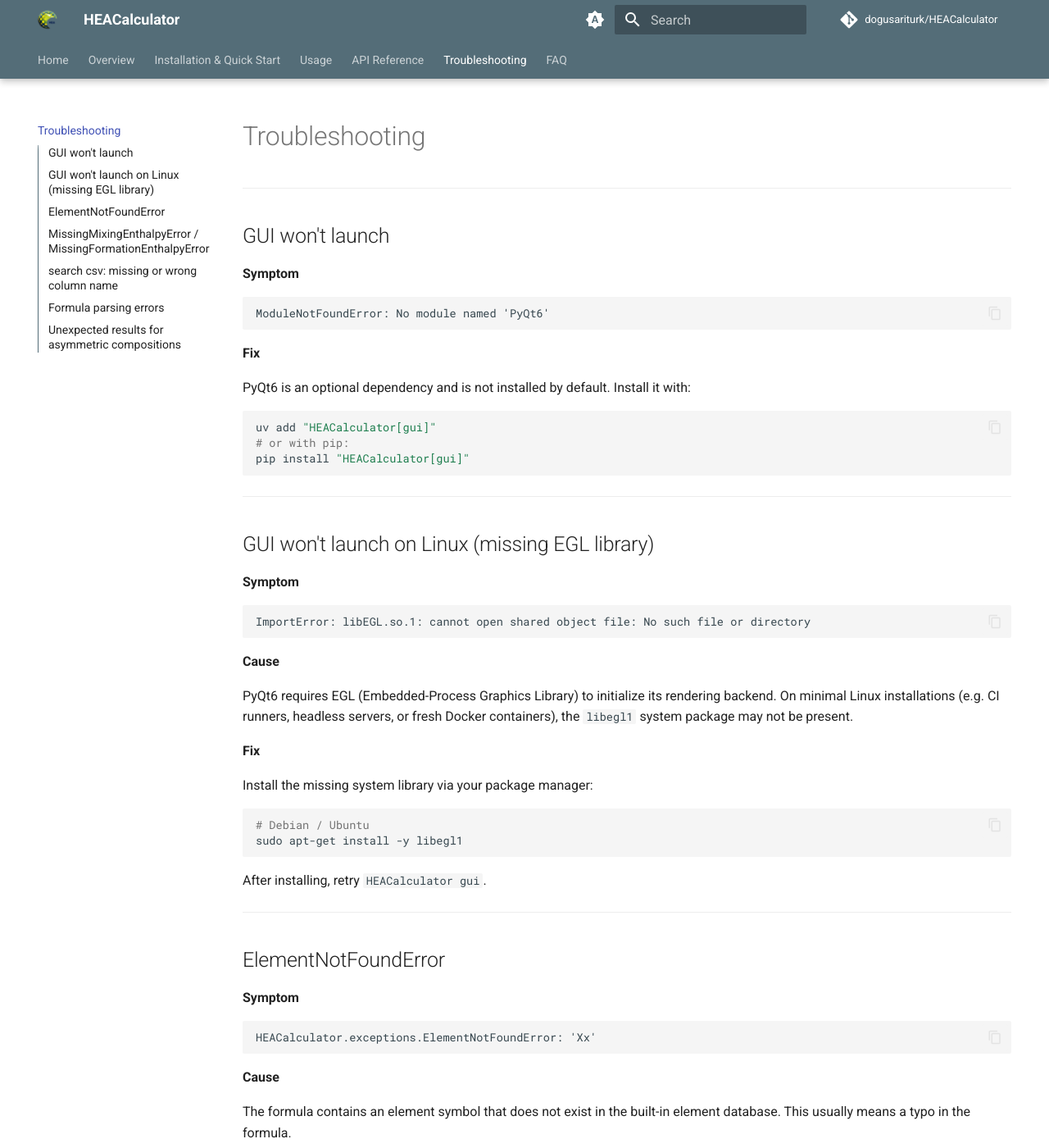
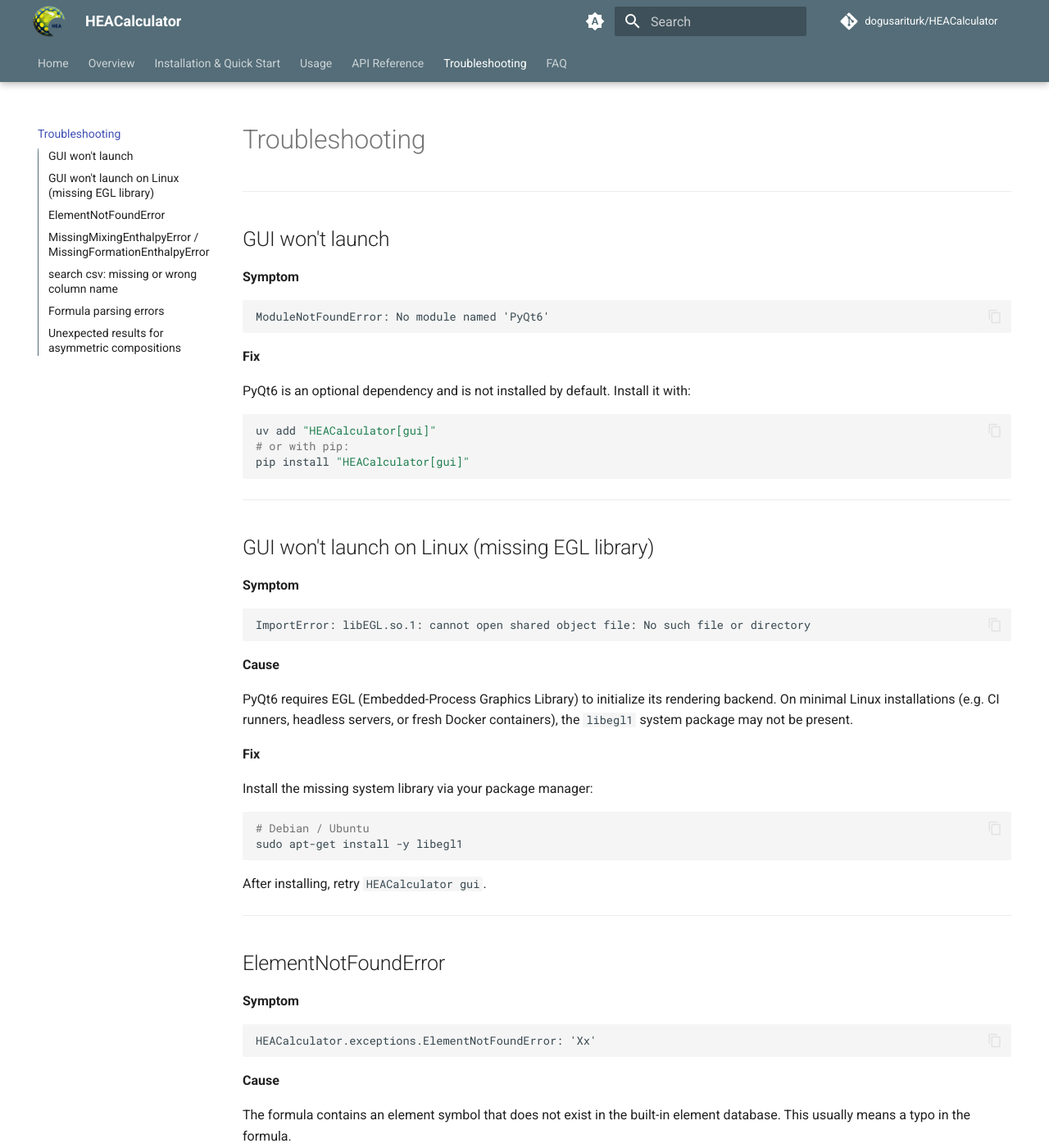
Before and after one commit to dogusariturk/HEACalculator, an MkDocs documentation site: the page built from docs/troubleshooting.md, in a window 1280 px wide and 1400 px high. Shown: the whole window at 82% size. Built offline with MkDocs 1.6.1 and Material for MkDocs 9.7.7, drawn with Linux system fonts in a browser that asks for light colours; comment, search, counter and statistics services are not loaded.

Commit message:
Add custom CSS for header logo styling

```diff
--- /dev/null
+++ b/docs/stylesheets/extra.css
@@ -0,0 +1,9 @@
+.md-header__button.md-logo {
+  padding: 2px;
+  margin-right: 2px;
+}
+
+.md-header__button.md-logo img {
+  height: 40px;
+  width: auto;
+}
--- a/mkdocs.yml
+++ b/mkdocs.yml
@@ -58,6 +58,9 @@
   - tables
   - attr_list
 
+extra_css:
+  - stylesheets/extra.css
+
 extra_javascript:
   - javascripts/mathjax.js
   - https://unpkg.com/mathjax@3/es5/tex-mml-chtml.js
```
